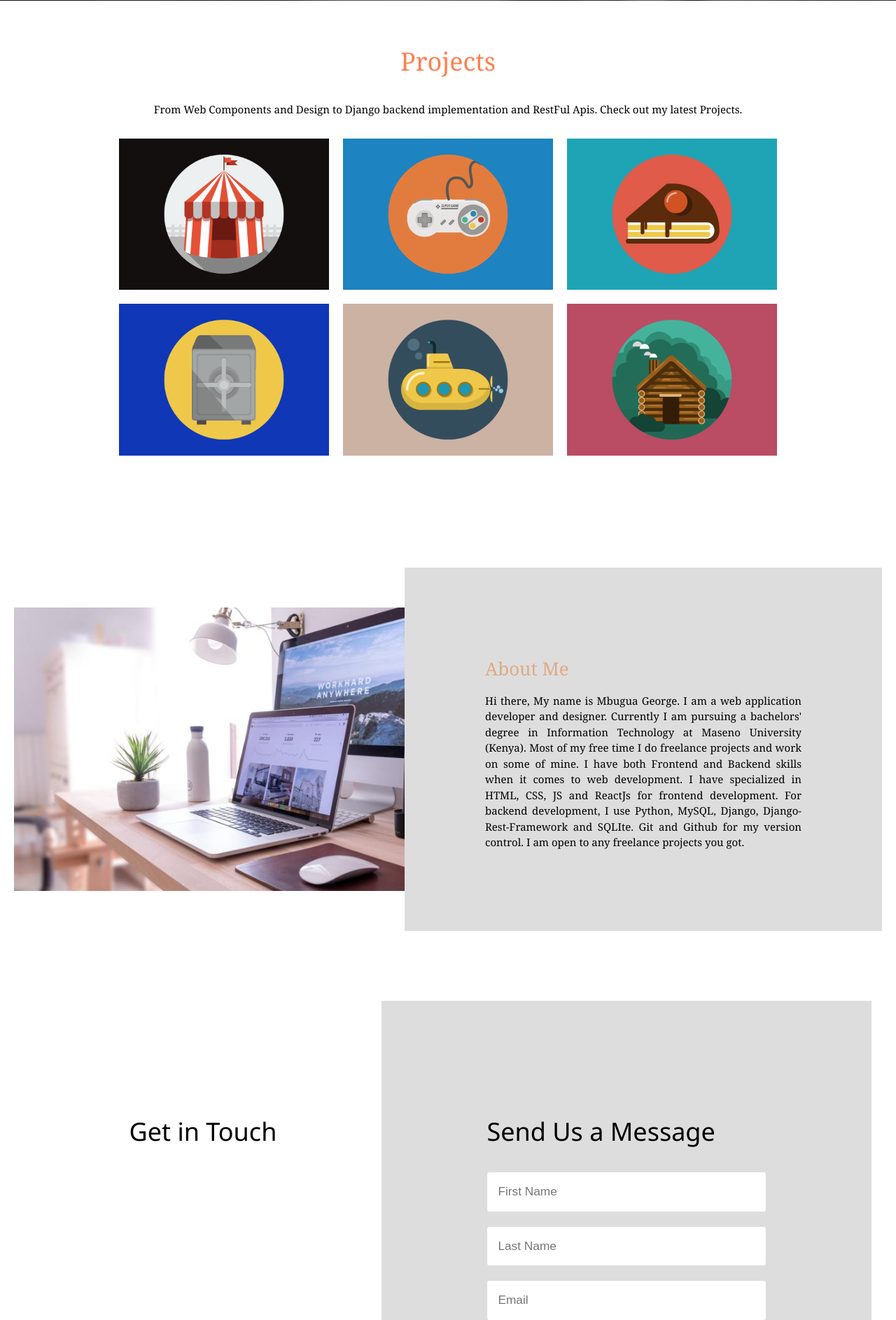
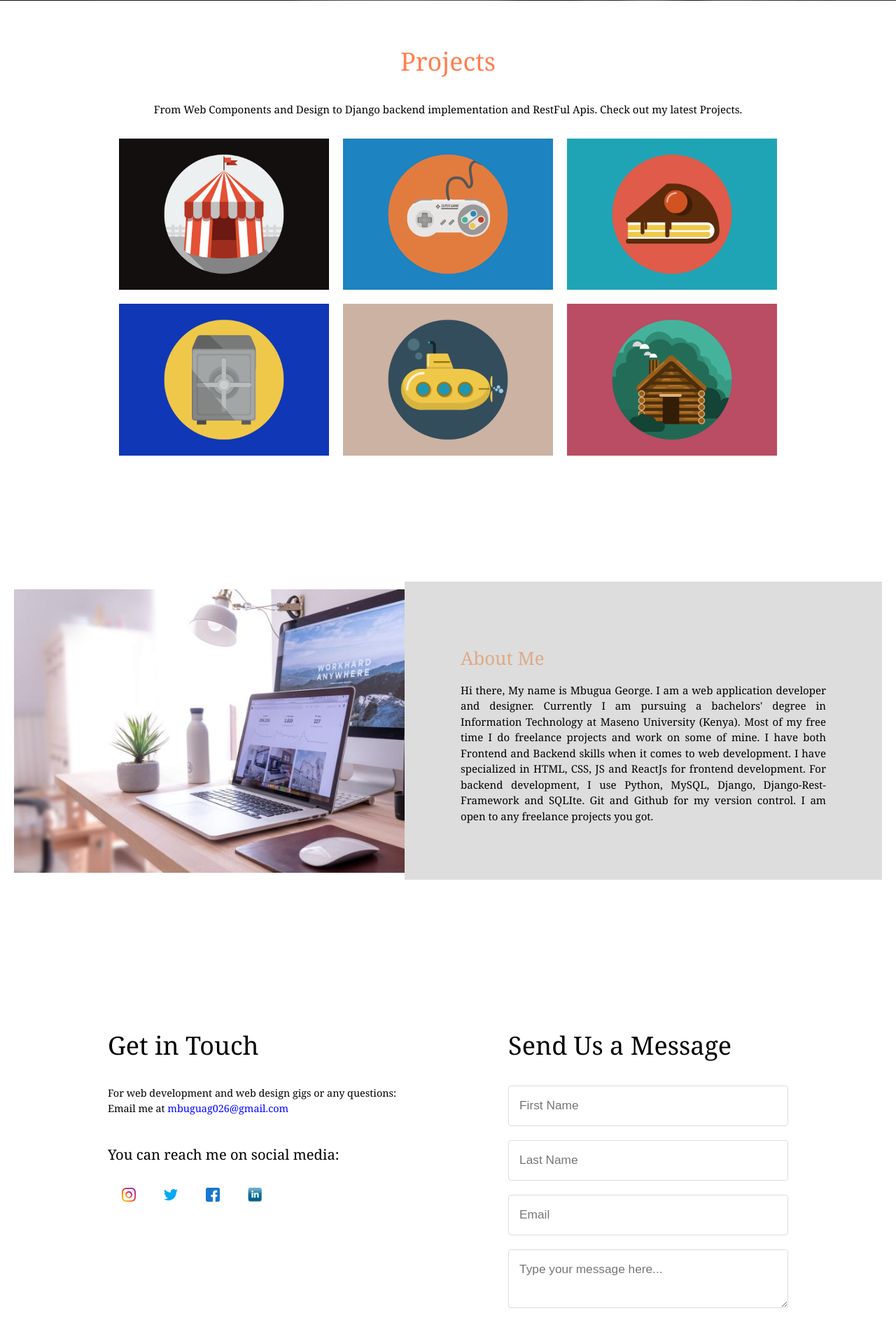
Before and after one commit to MbuguaGeorge/MbuguaGeorge.github.io, a PHP site: page / in a window 1280 px wide. Shown: the part 799-2685 px from the top of the page at 70% size. Run offline with PHP 8.4, Linux system fonts and the light colour scheme.

Commit message:
completed the contact form

```diff
--- a/css/style.css
+++ b/css/style.css
@@ -24,7 +24,7 @@ nav{
     display: flex;
     justify-content: space-around;
     background-color: transparent;
-    min-height: 8vh;
+    min-height: 10vh;
     align-items: center;
     width: 100%;
     position: fixed;
@@ -87,13 +87,13 @@ nav a:hover{
     background: url(../images/0.jpg) no-repeat left;
     background-size: 58%;
     overflow: hidden;
-    padding: 100px 0;
+    padding: 120px 0;
 }
 .about-me{
     width: 55%;
     float: right;
     background-color: #ddd;
-    padding: 115px;
+    padding: 80px;
 }
 .portfolio{
     text-align: center;
@@ -118,7 +118,6 @@ nav a:hover{
 .desc{
     font-family: Cambria, Cochin, Georgia, Times, 'Times New Roman', serif;
     text-align: justify;
-
 }
 .about-me h1{
     margin-bottom: 15px;
@@ -128,11 +127,37 @@ nav a:hover{
     margin-left: 20px;
 }
 .contact-me{
-    background-color: #ddd;
-    padding: 150px;
+
+    padding: 80px;
 }
 .contact-us{
-    padding: 150px;
+
+    padding: 80px;
+}
+.contact-us h1{
+    margin-bottom: 30px;
+    font-family: Cambria, Cochin, Georgia, Times, 'Times New Roman', serif;
+}
+.contact-us h3{
+    font-family: Cambria, Cochin, Georgia, Times, 'Times New Roman', serif;
+    font-size: 1.4rem;
+    margin-top: 40px;
+}
+.contact-us p{
+    font-size: 1rem;
+    text-align: justify;
+    font-family: Cambria, Cochin, Georgia, Times, 'Times New Roman', serif;
+}
+.contact-us p a{
+    text-decoration: none;
+    color: blue;
+}
+.contact-us ul li{
+    list-style: none;
+    margin: 20px;
+}
+.contact-us ul{
+    display: flex;
 }
 .contact{
     display: flex;
@@ -156,6 +181,7 @@ textarea{
 }
 .contact-me h1{
     margin-bottom: 30px;
+    font-family: Cambria, Cochin, Georgia, Times, 'Times New Roman', serif;
 }
 .contact-me input[type="submit"]{
     display: flex;
--- a/index.html
+++ b/index.html
@@ -9,7 +9,7 @@
         </head>
     <body>
         <div>
-            <nav>
+            <nav id="trial">
                 <div class="logo">Gleam</div>
                 <ul>
                     <a href="#Home"><li>Home</li></a>
@@ -23,7 +23,7 @@
             <div class="container">
                 <div class="home-page" style="position: absolute; top: 50%; left: 50%; transform: translate(-50%,-50%);" >
                     <h1 class="heading" style=" font-family: Cambria, Cochin, Georgia, Times, 'Times New Roman', serif; color: white; " >Hello, Welcome to My Portfolio.</h1>
-                    <a href="" class="button">Explore</a>
+                    <a href="#Project" class="button">Explore</a>
                 </div>
             </div>
         </div>
@@ -66,6 +66,16 @@
             <div class="contact">
                 <div class="contact-us">
                     <h1>Get in Touch</h1>
+                    <p>For web development and web design gigs or any questions:</p>
+                    <p>Email me at <a href="">mbuguag026@gmail.com</a></p>
+
+                    <h3>You can reach me on social media:</h3>
+                    <ul>
+                        <li><a href=""><img src="images/instagram.svg" width=20></a></li>
+                        <li><a href=""><img src="images/twitter.svg" width=20></a></li>
+                        <li><a href=""><img src="images/facebook.svg" width=20></a></li>
+                        <li><a href=""><img src="images/linked.png" width=20></a></li>
+                    </ul>
                 </div>
                 <div class="contact-me">
                     <h1>Send Us a Message</h1>
@@ -79,5 +89,6 @@
                 </div>
             </div>
         </div>
+        <script src="js/main.js" ></script>
     </body>
 </html>
--- /dev/null
+++ b/js/main.js
@@ -0,0 +1,10 @@
+document.addEventListener('scroll',()=>{
+    var scroll_position = window.scrollY;
+    if(scroll_position > 590){
+        trial.style.backgroundColor = '#1c1c1c'
+        trial.style.transition = '0.25s'
+    }
+    else{
+        trial.style.backgroundColor = 'transparent';
+    }
+});
```
Also changed, not shown: images/facebook.svg (added), images/instagram.svg (added), images/linked.png (added), images/twitter.svg (added).
